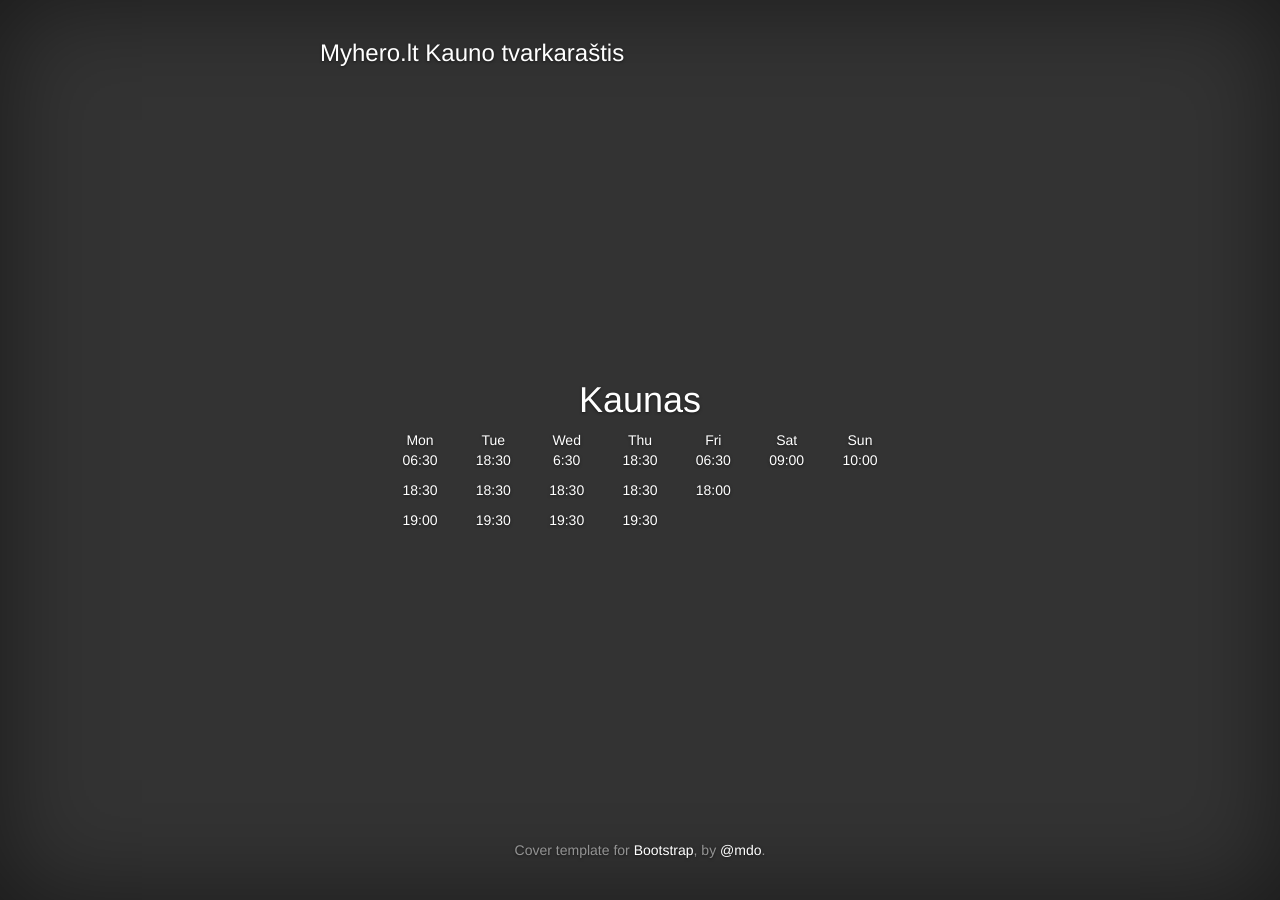
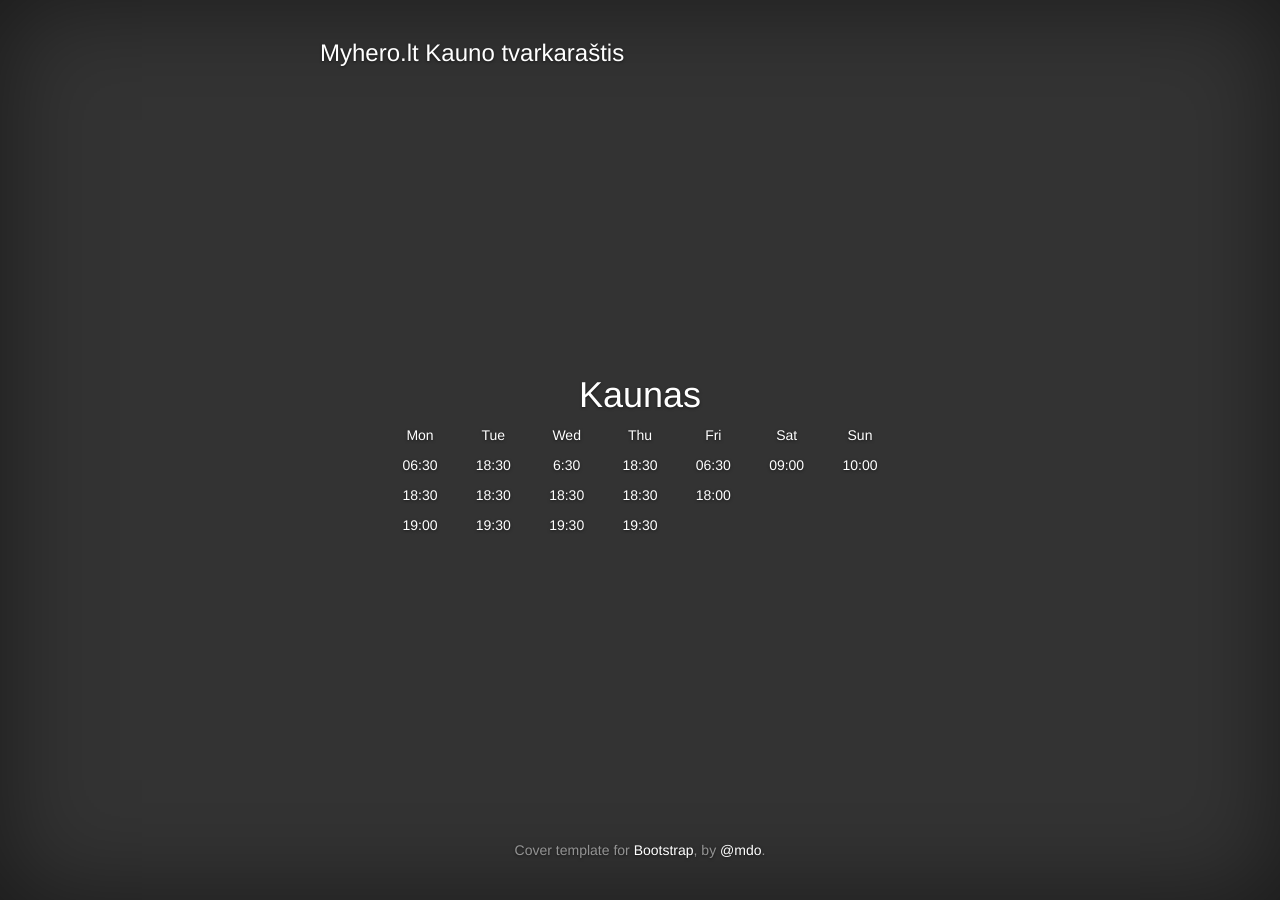
Before and after one commit to vaidas-lungis/myhero, a Jekyll site: the page built from index.html, in a window 1280 px wide. Built offline with Jekyll 4.4.1, drawn with Linux system fonts in a browser that asks for light colours; nearby versions of some CDN libraries.

Commit message:
Move day names into same table as day events

```diff
--- a/_includes/schedule-table.html
+++ b/_includes/schedule-table.html
@@ -1,31 +1,13 @@
 <div>
-    <!--Include vardas: {{ site.data.schedules.Kaunas.Monday}}-->
-    <div class="col-md-4">
-        <div class="row">
-            <div class="col-md-4"></div> <!-- this column empty -->
-            <div class="col-md-4"> Mon </div>
-            <div class="col-md-4"> Tue </div>
-        </div>
-    </div>
-
-    <div class="col-md-8">
-        <div class="row">
-            <div class="col-md-2"> Wed </div>
-            <div class="col-md-2"> Thu </div>
-            <div class="col-md-2"> Fri </div>
-            <div class="col-md-2"> Sat </div>
-            <div class="col-md-2"> Sun </div>
-            <div class="col-md-2"></div> <!-- this column empty -->
-        </div>
-    </div>
-
     <div class="col-md-4">
         <div class="row">
             <div class="col-md-4"> </div> <!-- this column empty -->
             <div class="col-md-4">
+                <p>Mon</p>
                 {% include day-events.html events=site.data.schedules.Kaunas.Monday.events %}
             </div>
             <div class="col-md-4">
+                <p>Tue</p>
                 {% include day-events.html events=site.data.schedules.Kaunas.Tuesday.events %}
             </div>
         </div>
```
Also changed, not shown: other parts of _includes/schedule-table.html (+5 -0 lines).
